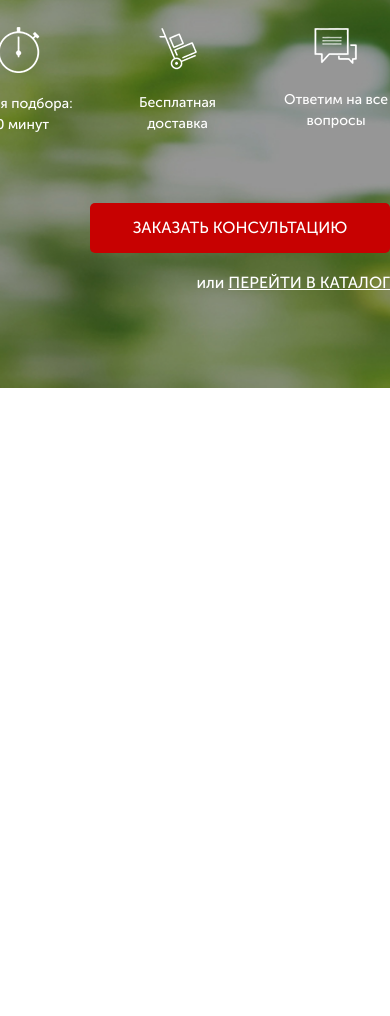
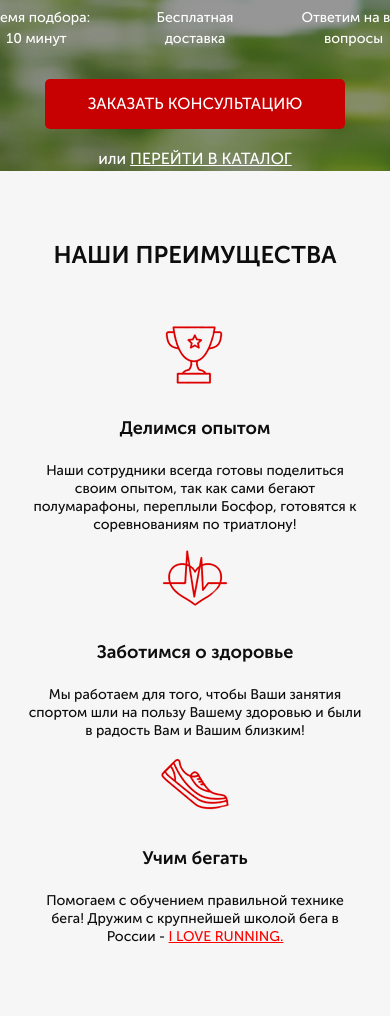
Before and after one commit to BogdAlice/puls-udemi-task, a website: page src/index.html in a window 390 px wide. Shown: the part 431-1447 px from the top of the page. Before the commit the page ends 844 px from the top, so only its background shows below. Drawn offline with Linux system fonts and the light colour scheme.

Commit message:
feat: add advantages srction. add media styles max-width: 991px, max-width: 768px

```diff
--- a/src/index.html
+++ b/src/index.html
@@ -9,7 +9,7 @@
     <link rel="stylesheet" href="css/style.min.css">
 </head>
 <body>
-    <div class="promo">
+    <section class="promo">
         <div class="container">
             <header class="header">
                 <a href="#" class="header__logo">
@@ -49,8 +49,43 @@
                     <a href="#">ПЕРЕЙТИ В КАТАЛОГ</a>
                 </div>
             </div>
+        </div>
+    </section>
 
+    <section class="advantages">
+        <div class="container">
+            <h2 class="title">НАШИ ПРЕИМУЩЕСТВА</h2>
+            <div class="advantages__wrapper">
+                <div class="advantages__item">
+                    <img src="icons/advantages_section/cup.png" alt="cup" class="advantages__icon">
+                    <div class="advantages__subtitle">
+                        Делимся опытом
+                    </div>
+                    <div class="advantages__descr">
+                        Наши сотрудники всегда готовы поделиться своим опытом, так как сами бегают полумарафоны, переплыли Босфор, готовятся к соревнованиям по триатлону!
+                    </div>
+                </div>
+                <div class="advantages__item">
+                    <img src="icons/advantages_section/heart.png" alt="heart" class="advantages__icon">
+                    <div class="advantages__subtitle">
+                        Заботимся о здоровье
+                    </div>
+                    <div class="advantages__descr">
+                        Мы работаем для того, чтобы Ваши занятия спортом шли на пользу Вашему здоровью и были в радость Вам и Вашим близким!
+                    </div>
+                </div>
+                <div class="advantages__item">
+                    <img src="icons/advantages_section/shoe.png" alt="shoe" class="advantages__icon">
+                    <div class="advantages__subtitle">
+                        Учим бегать
+                    </div>
+                    <div class="advantages__descr">
+                        Помогаем с обучением правильной технике бега! Дружим с крупнейшей школой бега в России -
+                        <a href="#">I LOVE RUNNING.</a>
+                    </div>
+                </div>
+            </div>
         </div>
-    </div>
+    </section>
 </body>
 </html>
--- /dev/null
+++ b/src/sass/base/_media.sass
@@ -0,0 +1,57 @@
+@media (max-width: 991px)
+    // .container
+    //     max-width: 760px
+    //     margin: 0 auto
+    .header
+        padding: 20px 10px
+    .promo
+        min-height: 570px
+        padding: 0 10px
+        &__wrapper
+            margin-top: 60px
+        &__header
+            font-size: 40px
+        &__subheader
+            font-size: 22px
+        &__icons
+            margin-top: 30px
+    .advantages
+        padding: 70px 10px
+        &__item
+            max-width: 210px
+@media (max-width: 768px)
+    .header
+        padding: 20px 10px
+        &__logo
+            width: 200px
+        &__official
+            font-size: 10px
+            span
+                font-size: 14px
+        &__phone
+            font-size: 15px
+    .promo
+        &__wrapper
+            align-items: center
+            padding: 0 10px
+        &__header
+            font-size: 36px
+            text-align: center
+        &__subheader
+            font-size: 20px
+        &__icon
+            img
+                margin-bottom: 10px
+                width: 40px
+                height: 40px
+    .advantages
+        &__wrapper
+            margin-top: 40px
+            flex-direction: column
+            align-items: center
+        &__item
+            margin-top: 10px
+            align-items: center
+            max-width: 90%
+            width: 90%
+@media (max-width: 575px)
--- /dev/null
+++ b/src/sass/blocks/_advantages.sass
@@ -0,0 +1,28 @@
+.advantages
+    min-height: 475px
+    padding: 70px 0 83px 0
+    background-color: #F6F6F6
+    &__wrapper
+        display: flex
+        justify-content: space-between
+        margin-top: 65px
+    &__item
+        display: flex
+        flex-direction: column
+        align-items: center
+        max-width: 235px
+    &__subtitle
+        margin-top: 30px
+        color: #0D0D0D
+        font-size: 18px
+        font-weight: 700
+    &__descr
+        margin-top: 20px
+        color: #0D0D0D
+        text-align: center
+        font-size: 14px
+        font-weight: 400
+        line-height: 18px
+        a
+            color: #F00
+            text-decoration: underline
--- a/src/sass/blocks/_buttons.sass
+++ b/src/sass/blocks/_buttons.sass
@@ -14,3 +14,7 @@
         width: 300px
         height: 50px
         font-size: 16px
+@media (max-width: 991px)
+    .button
+        &_main
+            margin-top: 30px
--- a/src/sass/blocks/_promo.sass
+++ b/src/sass/blocks/_promo.sass
@@ -1,7 +1,7 @@
 .promo
     min-height: 650px
     padding: 21px 0 93px 0
-    background: url(../../img/bg/first_section_bg.jpg) center (center/cover) no-repeat
+    background: url(../img/bg/first_section_bg.jpg) center (center/cover) no-repeat
     &__wrapper
         display: flex
         flex-direction: column
--- /dev/null
+++ b/src/sass/blocks/_titles.sass
@@ -0,0 +1,7 @@
+.title
+    color: #0D0D0D
+    text-align: center
+    font-size: 30px
+    font-weight: 700
+    @media (max-width: 768px)
+        font-size: 24px
--- a/src/sass/style.sass
+++ b/src/sass/style.sass
@@ -9,3 +9,6 @@
 @import 'blocks/promo'
 @import 'blocks/header'
 @import 'blocks/buttons'
+@import 'blocks/advantages'
+@import 'blocks/titles'
+@import 'base/media'
```
Also changed, not shown: src/css/style.min.css.
